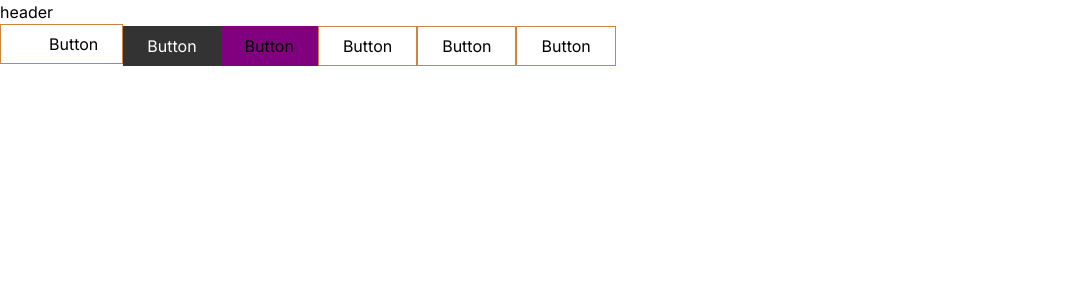
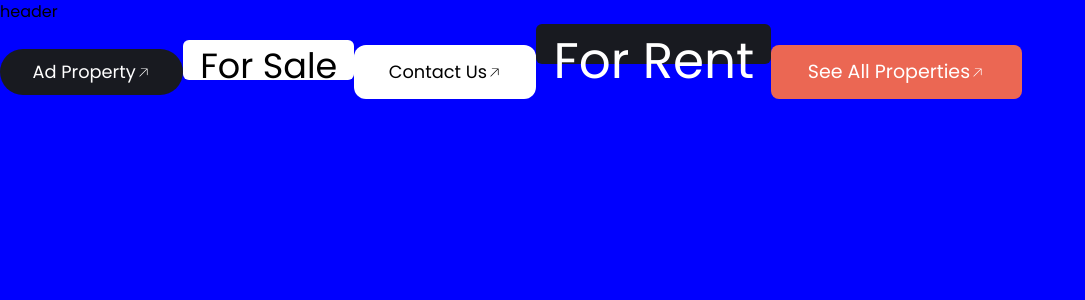
Before and after one commit to MarcAlva2003/homez-real-estate, a Next.js app: page /preview in a window 1280 px wide. Shown: the top 300 px of the page, without its empty margins (0-1085 px from the left). Built offline with nearby package versions, Linux system fonts and the light colour scheme.

Commit message:
create buttons

```diff
--- /dev/null
+++ b/src/app/fonts.ts
@@ -0,0 +1,3 @@
+import {Poppins} from 'next/font/google'
+
+export const poppins = Poppins({subsets: ['latin'], weight:['400', '500', '600', '700']})
--- a/src/app/globals.css
+++ b/src/app/globals.css
@@ -41,11 +41,13 @@ button {
   cursor: pointer;
   outline: inherit;
 }
+
 input:not([type='range']) {
   -webkit-appearance: none;
   border: none;
   background: none;
 }
+
 input[type='checkbox'] {
   margin: 0;
   border: 0;
--- a/src/app/layout.tsx
+++ b/src/app/layout.tsx
@@ -2,6 +2,7 @@ import "./globals.css";
 
 import { Inter } from "next/font/google";
 import type { Metadata } from "next";
+import { poppins } from "./fonts";
 
 const inter = Inter({ subsets: ["latin"] });
 
@@ -17,7 +18,7 @@ export default function RootLayout({
 }>) {
   return (
     <html lang="en">
-      <body className={inter.className}>
+      <body className={`${poppins.className} antialasied`} >
         header
         <br></br>
         {children}</body>
--- a/src/app/page.tsx
+++ b/src/app/page.tsx
@@ -2,8 +2,8 @@ import Image from "next/image";
 
 export default function Home() {
   return (
-    <main>PAGE
-      <input type="text" />
-    </main>
+    <div>
+      hola
+    </div>
   );
 }
--- a/src/app/preview/page.tsx
+++ b/src/app/preview/page.tsx
@@ -1,29 +1,42 @@
 import { Button } from '@/components/button/button.component'
-import { FaRegCircleUser } from "react-icons/fa6";
+import { PiArrowUpRightLight } from "react-icons/pi";
+
+
 
 export default function Page() {
   return (
     <>
-      <Button size="small" variant="outlined">
+      <Button size="medium" variant="rounded"  color='black' font='narrow'>
         <div className='flex items-center'>
-          <FaRegCircleUser className='mr-2 text-common-white'/>
-          <p>Button</p>
+          <p>Ad Property</p>
+          <PiArrowUpRightLight className='arrowUpRight'/>
         </div>
       </Button>
-      <Button size="small" variant="primary">
-        <p>Button</p>
+
+      <Button size="small-2" variant="solid" color='white' font='narrow'>
+        <div className='flex items-center'>
+          <p>For Sale</p>
+        </div>
       </Button>
-      <Button size="small" variant="secondary">
-        <p>Button</p>
+
+      <Button size="medium" variant="solid-rounded" color='white' font='broad'>
+        <div className='flex items-center'>
+          <p>Contact Us</p>
+          <PiArrowUpRightLight className='arrowUpRight'/>
+        </div>
       </Button>
-      <Button size="small" variant="outlined">
-        <p>Button</p>
+
+      <Button size="small" variant="solid" color='black' font='narrow'>
+        <div className='flex items-center'>
+          <p>For Rent</p>
+        </div>
       </Button>
-      <Button size="small" variant="outlined">
-        <p>Button</p>
-      </Button>
-      <Button size="small" variant="outlined">
-        <p>Button</p>
+
+      <Button size="large" variant="solid" color='salmon' font='broad'>
+        <div className='flex items-center'>
+          <p>See All Properties</p>
+          <PiArrowUpRightLight className='arrowUpRight'/>
+        </div>
       </Button>
     </>
   )
--- a/src/components/button/button.component.tsx
+++ b/src/components/button/button.component.tsx
@@ -4,12 +4,14 @@ import clsx from 'clsx'
 
 interface IButton {
   children: JSX.Element
-  variant: 'primary' | 'secondary' | 'outlined'
-  size: 'large' | 'medium' | 'small'
+  variant: 'rounded' | 'solid-rounded' | 'solid'
+  size: 'large' | 'medium' | 'small' | 'small-2'
+  color: 'black' | 'white' | 'salmon'
+  font: 'narrow' | 'broad'
 }
 
 export const Button = (props: IButton) => {
-  const { children, variant, size } = props
-  const buttonClass = clsx('button-ui-component', variant, size)
+  const { children, variant, size, color, font } = props
+  const buttonClass = clsx('button-ui-component', variant, size, color, font)
   return <button className={buttonClass}>{children}</button>
 }
--- a/src/components/button/button.style.css
+++ b/src/components/button/button.style.css
@@ -1,24 +1,76 @@
+body {
+  background-color: blue;
+}
+
 .large{
   height: 54px;
-  padding: 0 30px;
+  padding: 0 36.5px;
+  border-radius: 8px;
+   font-size: 19px;
 }
+
 .medium{
   height: 46px;
-  padding: 0 30px;
+  padding: 0 32.5px;
+  font-size: 17.8px;
 }
+
 .small{
   height: 40px;
-  padding: 0 24px;
+  padding: 0 17px;
+  border-radius: 6px;
+  font-size: 50px;
 }
-.primary {
-  @apply bg-grey-100 text-common-white;
-  &:hover {
-    background-color: yellow;
-  }
+
+.rounded {
+  border-radius: 55px;
+  color: #ffffff;
+  border: 1px;
+  border-color: #ffffff;
 }
-.secondary {
-  background-color: purple;
+
+.solid-rounded{
+  border-radius: 12px;
+  height: 54px;
+  padding: 0 34.5px;
 }
-.outlined {
-  border: 1px solid peru;
+
+.black {
+  background-color: #181A20;
 }
+
+.white {
+  background-color: #ffffff;
+}
+
+.salmon{
+  background-color: #EB6753;
+}
+
+.solid {
+  border: 1px;
+  color: #ffffff;
+}
+
+.small-2{
+  height: 40px;
+  padding: 0 17px;
+  border-radius: 6px;
+  color: #000000;
+  font-size: 35px;
+}
+
+.broad {
+  font:15px;
+}
+
+.narrow {
+  font: 14px;
+}
+
+.arrowUpRight {
+margin: 0;
+padding: 0;
+height: 15px;
+width: auto;
+}
```
